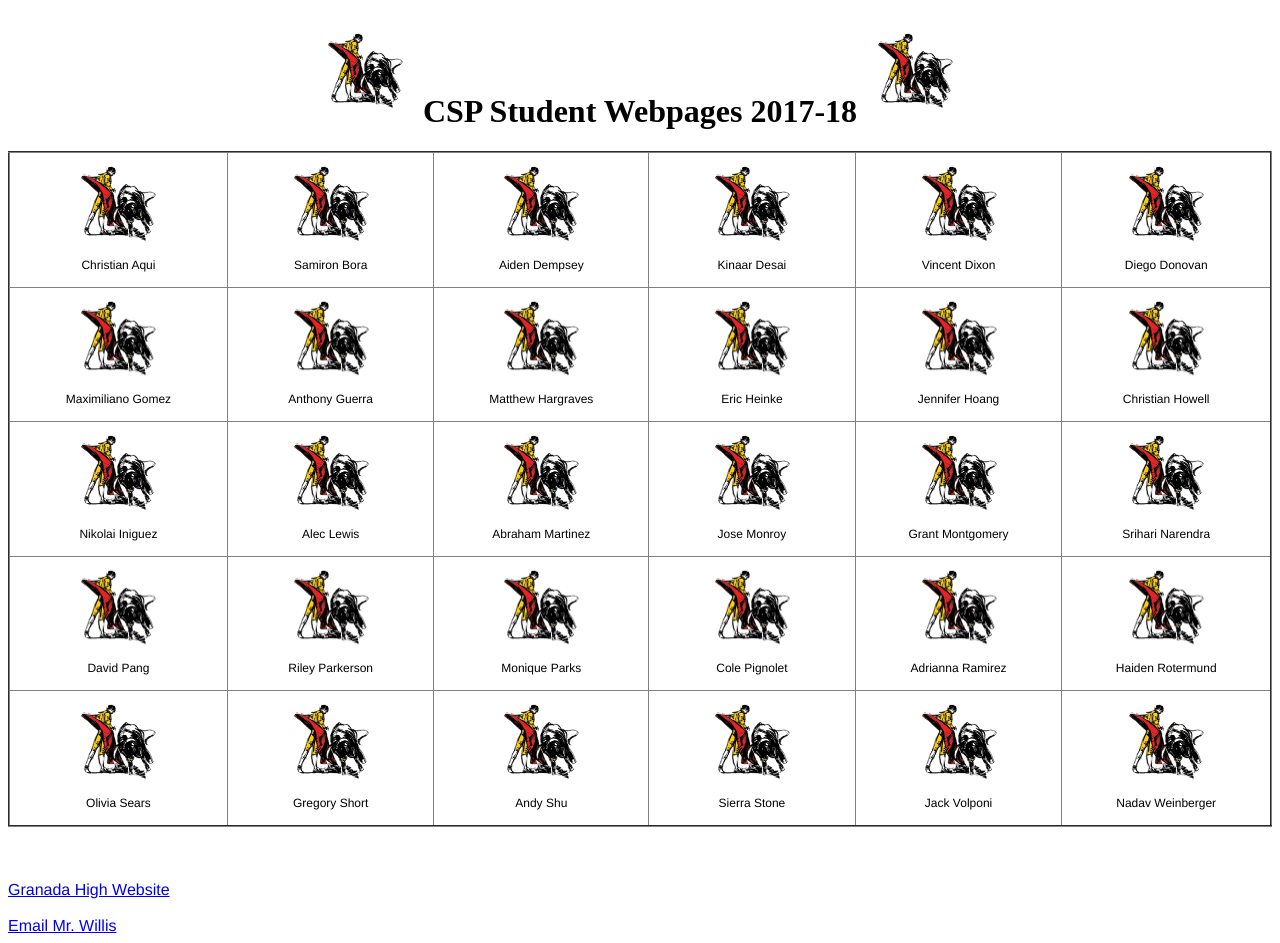
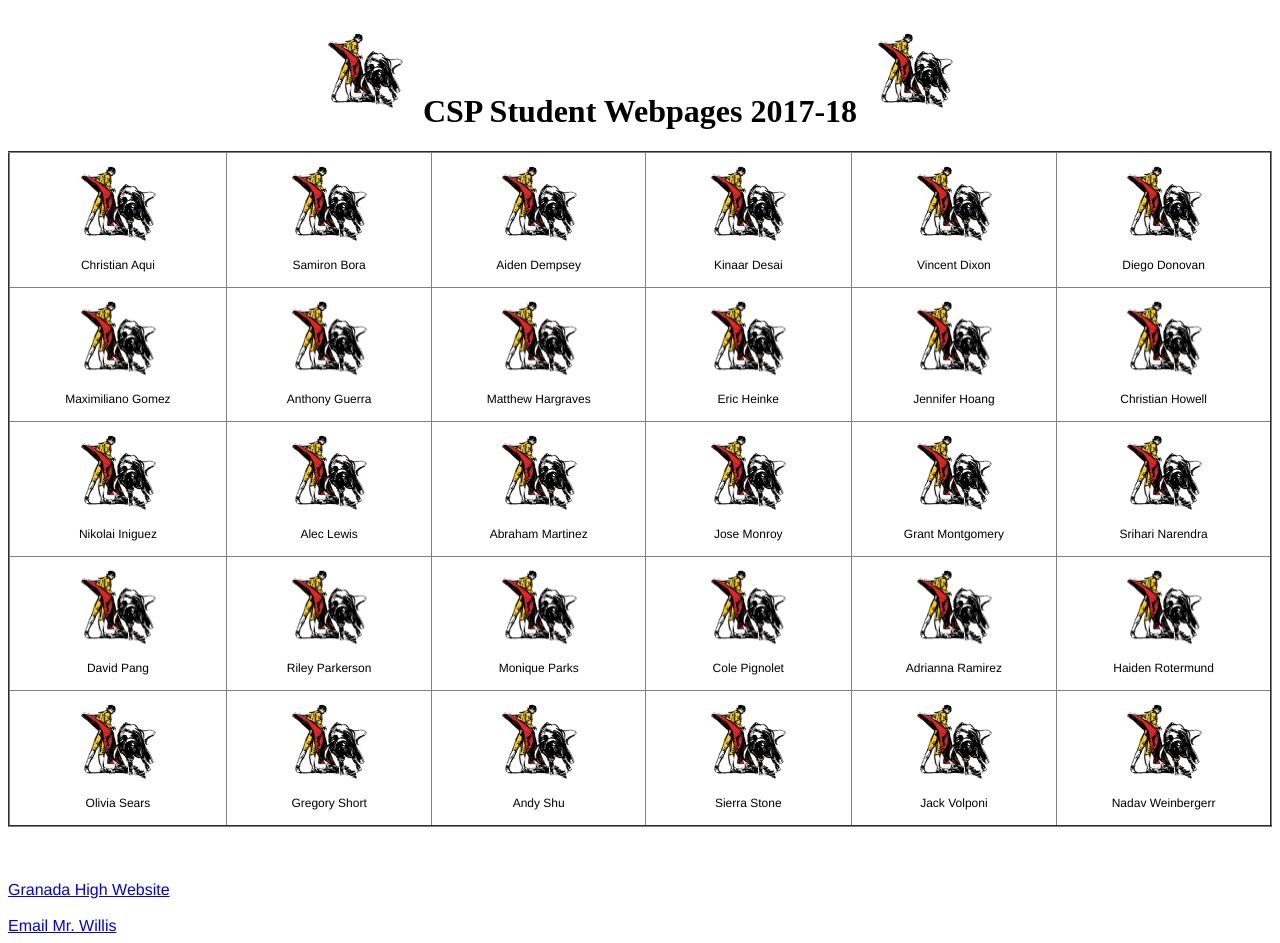
Before and after one commit to kenonwillis/cspWebpage, a plain HTML site: page myWebsiteFolder/index.html in a window 1280 px wide. Drawn offline with Linux system fonts and the light colour scheme.

Commit message:
first! commit

```diff
--- a/myWebsiteFolder/index.html
+++ b/myWebsiteFolder/index.html
@@ -262,7 +262,7 @@
                 <td>
                 <a href =  "http://www.granadahigh.com/" > <img src = "matador.png" width = "100 px"></a>
                 <br>
-                Nadav Weinberger
+                Nadav Weinbergerr
                 <br><br>
                 </td>
             </tr>
```
